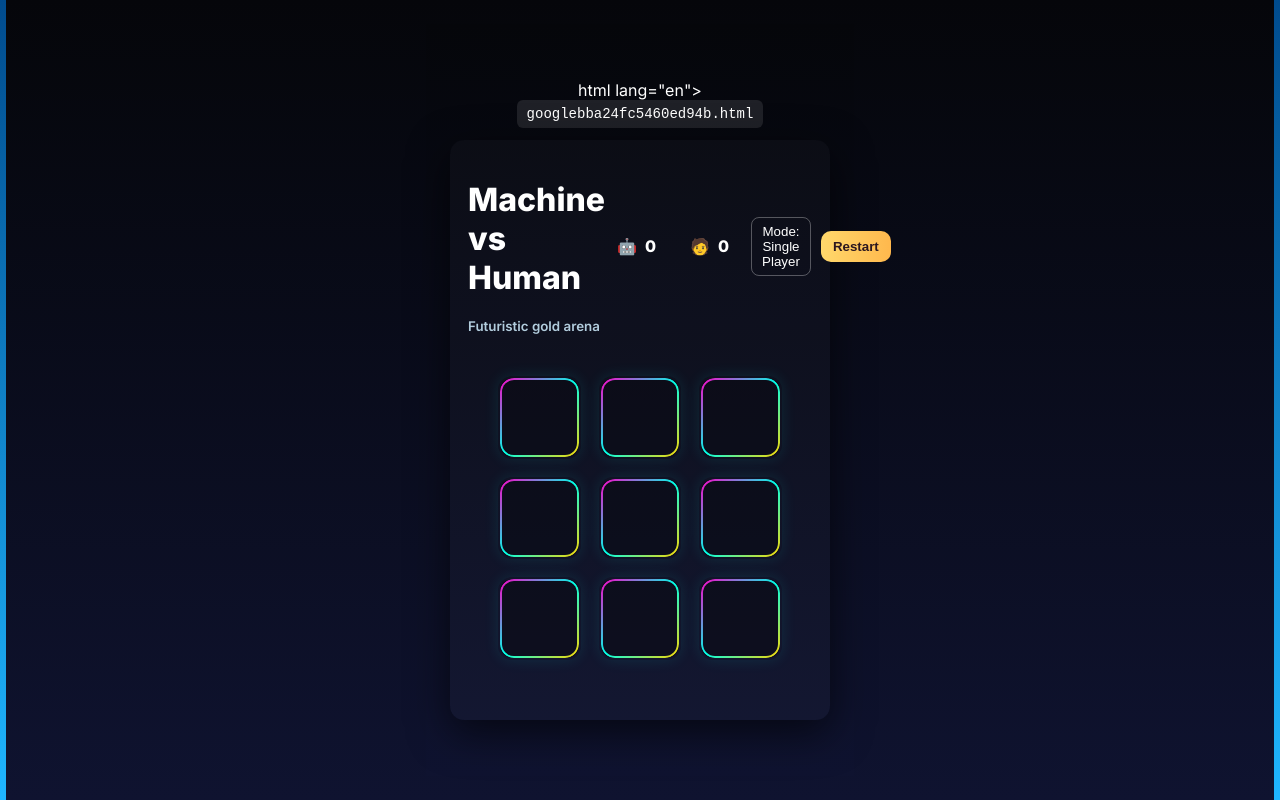
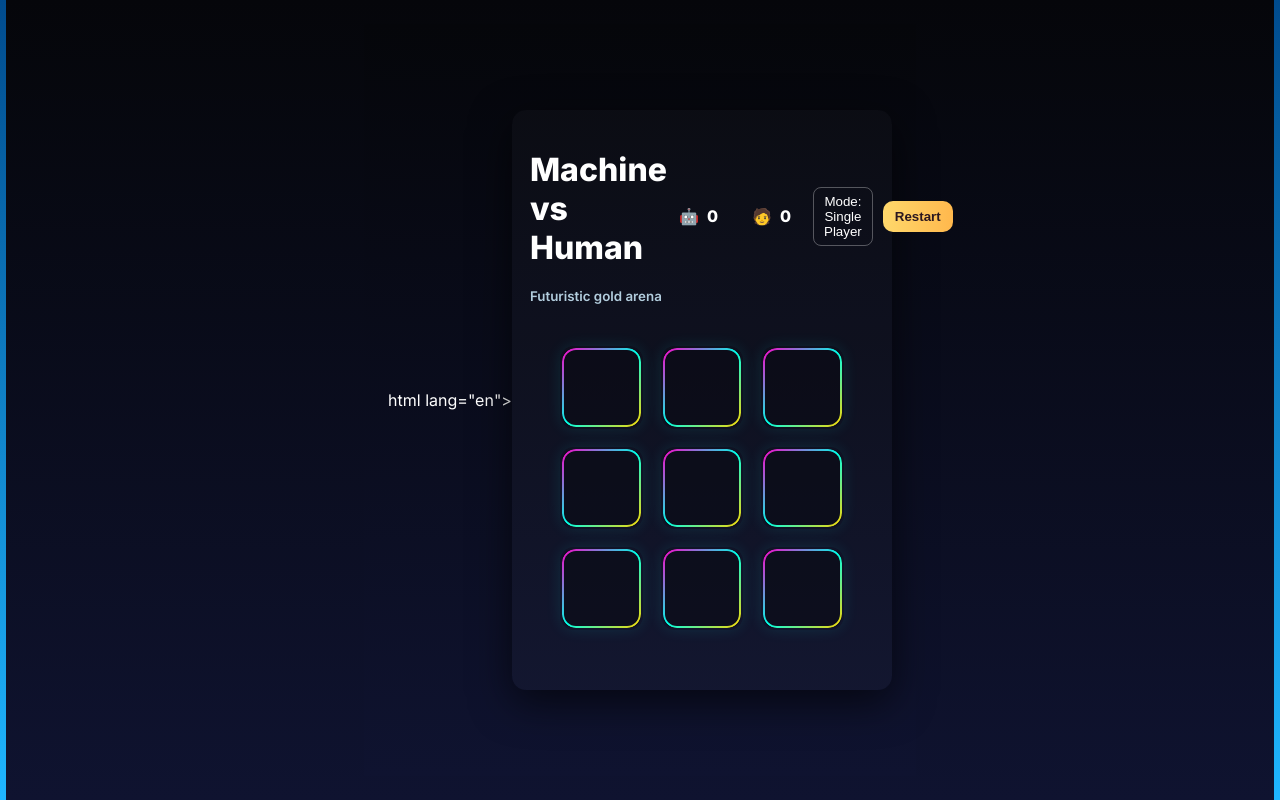
Before and after one commit to rkhosting/Bubble-pop-up, a plain HTML site: page index.html in a window 1280 px wide. Drawn offline with Linux system fonts and the light colour scheme.

Commit message:
Update index.html

```diff
--- a/index.html
+++ b/index.html
@@ -1,5 +1,4 @@
-
- html lang="en">
+html lang="en">
 <head>
 <meta charset="utf-8" />
 <meta name="viewport" content="width=device-width,initial-scale=1" />
@@ -15,22 +14,10 @@
   *{box-sizing:border-box}
   html,body{height:100%;margin:0;font-family:'Inter',system-ui,Segoe UI,Roboto,Arial;color:#fff;
     background:linear-gradient(180deg,var(--bg1),var(--bg2));
-    display:flex;align-items:center;justify-content:center;padding:24px;flex-direction:column;}
+    display:flex;align-items:center;justify-content:center;padding:24px;}
   body::before, body::after{content:"";position:fixed;top:0;width:6px;height:100%;
     background:linear-gradient(#004b8d,#1fb6ff);}
   body::before{left:0;} body::after{right:0;}
-
-  /* ✅ Google verification text styling */
-  .verification{
-    text-align:center;
-    margin-bottom:12px;
-    font-size:14px;
-    color:#fff;
-    background:rgba(255,255,255,0.1);
-    padding:6px 10px;
-    border-radius:6px;
-    font-family:monospace;
-  }
 
   .app{width:min(var(--size),96vw);background:rgba(255,255,255,0.02);
     border-radius:14px;padding:18px;box-shadow:0 12px 40px rgba(0,0,0,0.6);}
@@ -43,6 +30,8 @@
     padding:8px 12px;border-radius:10px;color:#2b1720;font-weight:700;cursor:pointer}
   .mode-toggle{background:transparent;border:1px solid rgba(255,255,255,0.3);
     padding:6px 10px;border-radius:8px;color:#fff;cursor:pointer}
+
+  /* Board */
   .board-wrap{padding:12px;border-radius:12px;display:flex;justify-content:center}
   .board{width:100%;max-width:340px;aspect-ratio:1/1;
     display:grid;grid-template-columns:repeat(3,1fr);gap:18px;padding:18px;}
@@ -53,7 +42,8 @@
     background-clip:padding-box;
     position:relative;
     transition:all .25s ease;
-    box-shadow:0 0 15px rgba(0,255,255,0.1);}
+    box-shadow:0 0 15px rgba(0,255,255,0.1);
+  }
   .cell::before{
     content:"";position:absolute;inset:0;
     border-radius:14px;
@@ -68,6 +58,8 @@
   .machine{color:#a0cfff;text-shadow:0 0 14px rgba(100,180,255,0.8)}
   .win{animation:winPulse .9s ease-in-out forwards;box-shadow:0 0 20px gold;}
   @keyframes winPulse{0%{transform:scale(1)}50%{transform:scale(1.08)}100%{transform:scale(1)}}
+
+  /* bin effect */
   .bin{position:absolute;left:50%;transform:translateX(-50%);
     bottom:26px;font-size:30px;opacity:0;}
   .bin.show{animation:binPop 900ms forwards}
@@ -75,14 +67,11 @@
     40%{opacity:1;transform:translate(-50%,0) scale(1.05)}
     80%{transform:translate(-50%,-8px) scale(.95)}
     100%{opacity:0;transform:translate(-50%,-30px) scale(.6)}}
+
   .ad{margin-top:12px;text-align:center;}
 </style>
 </head>
 <body>
-
-  <!-- ✅ सबसे ऊपर Google Verification Text -->
-  <div class="verification">googlebba24fc5460ed94b.html</div>
-
   <div class="app">
     <div class="top">
       <div class="title">
@@ -136,6 +125,8 @@
   const binEl = document.getElementById('bin');
   const modeBtn = document.getElementById('modeBtn');
   const restartBtn = document.getElementById('restartBtn');
+
+  // जीत पर साउंड
   const winSound = new Audio("https://cdn.pixabay.com/download/audio/2025/04/15/audio_981caf755e.mp3?filename=reliable-safe-327618.mp3");
 
   let board = Array(9).fill(null);
@@ -143,6 +134,7 @@
   let gameOver = false;
   let singlePlayer = true;
   let machineWins = 0, humanWins = 0;
+
   const wins = [[0,1,2],[3,4,5],[6,7,8],[0,3,6],[1,4,7],[2,5,8],[0,4,8],[2,4,6]];
 
   function render(){
@@ -152,6 +144,7 @@
       if(board[i]==='M') cell.innerHTML = '<span class="mark machine">🤖</span>';
     });
   }
+
   function checkWin(){
     for(const [a,b,c] of wins){
       if(board[a] && board[a]===board[b] && board[a]===board[c]){
@@ -161,20 +154,23 @@
     if(board.every(Boolean)) return {winner:null};
     return null;
   }
+
   function handleWin(res){
     gameOver = true;
     if(res.winner==='H'){ humanWins++; humanWinsEl.textContent=humanWins; }
     if(res.winner==='M'){ machineWins++; machineWinsEl.textContent=machineWins; }
     if(res.combo){ res.combo.forEach(i=>cells[i].classList.add('win')); }
-    winSound.currentTime=0; winSound.play();
+    winSound.currentTime=0; winSound.play();  // 🎵 जीत का साउंड
     binEl.classList.add('show'); setTimeout(()=>binEl.classList.remove('show'),1000);
     setTimeout(startNewGame,1600);
   }
+
   function machineMove(){
     if(gameOver) return;
     let idx = board.findIndex(v=>!v);
     if(idx!==-1){ board[idx]='M'; render(); const res=checkWin(); if(res) handleWin(res); }
   }
+
   function playerMove(i){
     if(gameOver || board[i]) return;
     board[i]=current;
@@ -183,16 +179,19 @@
     if(singlePlayer && current==='H'){ current='M'; setTimeout(()=>{machineMove(); current='H';},400); }
     else current=(current==='H'?'M':'H');
   }
+
   function startNewGame(){
     board = Array(9).fill(null);
     gameOver=false; current='H';
     cells.forEach(c=>c.classList.remove('win'));
     render();
   }
+
   cells.forEach((c,i)=>c.addEventListener('click',()=>{if(singlePlayer&&current!=='H')return;playerMove(i);}));
   restartBtn.addEventListener('click',startNewGame);
   modeBtn.addEventListener('click',()=>{singlePlayer=!singlePlayer;modeBtn.textContent=singlePlayer?'Mode: Single Player':'Mode: Two Player';startNewGame();});
   render();
 })();
 </script>
-  </body>
+</body>
+</html>
```
